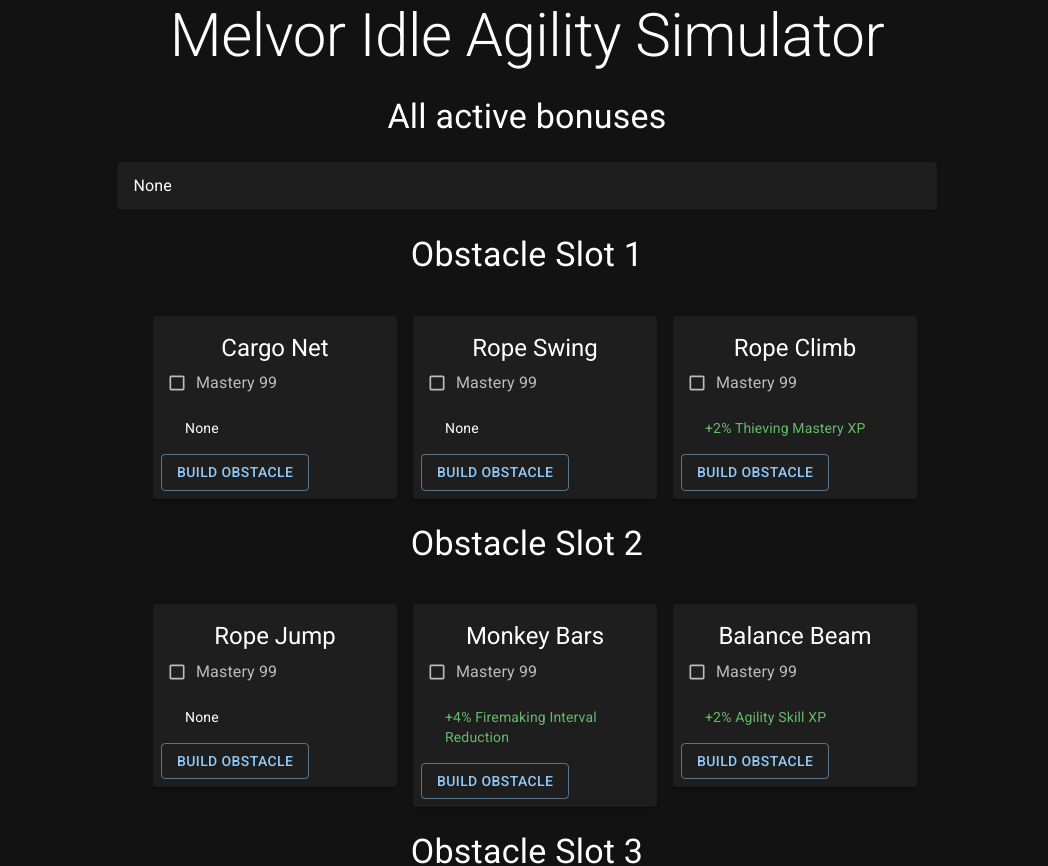
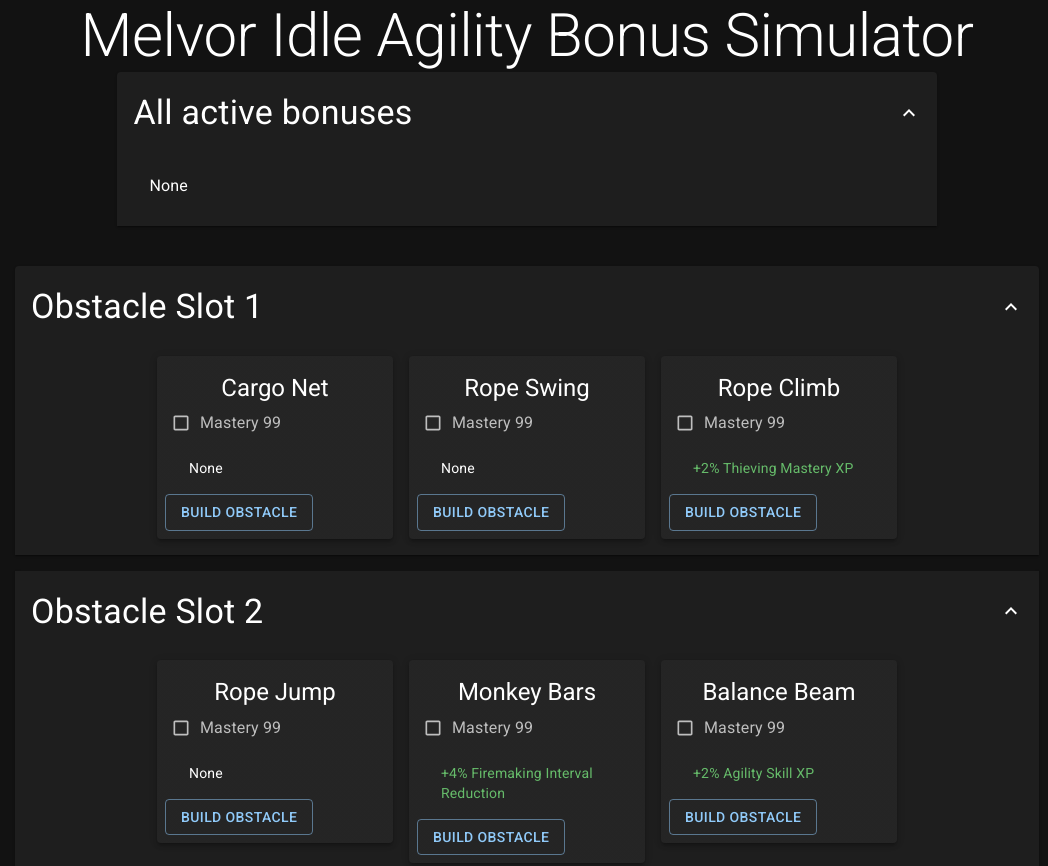
Before and after one commit to busisd/melvor-agility-sim, a React (Create React App) app: page / in a window 1280 px wide. Shown: the top 866 px of the page, without its empty margins (113-1161 px from the left). Built offline with nearby package versions, Linux system fonts and the light colour scheme.

Commit message:
Added expandable sections

```diff
--- a/package.json
+++ b/package.json
@@ -6,6 +6,7 @@
     "@emotion/react": "^11.9.0",
     "@emotion/styled": "^11.8.1",
     "@fontsource/roboto": "^4.5.5",
+    "@mui/icons-material": "^5.8.4",
     "@mui/material": "^5.6.3",
     "@reduxjs/toolkit": "^1.8.3",
     "@testing-library/jest-dom": "^5.16.4",
--- a/public/index.html
+++ b/public/index.html
@@ -24,7 +24,7 @@
       work correctly both with client-side routing and a non-root public URL.
       Learn how to configure a non-root public URL by running `npm run build`.
     -->
-    <title>Melvor Agility Sim</title>
+    <title>Melvor Agility Simulator</title>
   </head>
   <body>
     <noscript>You need to enable JavaScript to run this app.</noscript>
--- a/src/components/App.tsx
+++ b/src/components/App.tsx
@@ -1,7 +1,6 @@
 import { obstacleData } from "data/data";
 import { createContext } from "react";
 import { store } from "state/store";
-
 import { Provider } from "react-redux";
 import MainPage from "./mainpage/MainPage";
 
--- a/src/components/bonussummary/BonusSummary.tsx
+++ b/src/components/bonussummary/BonusSummary.tsx
@@ -1,5 +1,13 @@
-import { Card, List, ListItem, ListItemText } from "@mui/material";
+import {
+  Accordion,
+  AccordionDetails,
+  AccordionSummary,
+  List,
+  ListItem,
+  ListItemText,
+} from "@mui/material";
 import { ObstacleContext } from "components/App";
+import { SubTitle } from "components/shared/SubTitle";
 import {
   BonusType,
   BonusTypeKey,
@@ -10,6 +18,7 @@ import isNil from "lodash/isNil";
 import { useContext, useMemo } from "react";
 import { useAppSelector } from "state/store";
 import { BonusString } from "../shared/BonusString";
+import ExpandMoreIcon from "@mui/icons-material/ExpandMore";
 
 const trimPercentStr = (str: string) => str.replace("%", "").trim();
 
@@ -74,7 +83,11 @@ export const BonusSummary = () => {
   }, [mastery, obstacles, selected]);
 
   return (
-    <Card sx={{ width: "80%" }}>
+    <Accordion sx={{ width: "80%" }} defaultExpanded>
+      <AccordionSummary expandIcon={<ExpandMoreIcon />}>
+        <SubTitle>All active bonuses</SubTitle>
+      </AccordionSummary>
+      <AccordionDetails>
         {combinedBonuses.length === 0 ? (
           <List dense>
             <ListItem>None</ListItem>
@@ -88,6 +101,7 @@ export const BonusSummary = () => {
             ))}
           </List>
         )}
-    </Card>
+      </AccordionDetails>
+    </Accordion>
   );
 };
--- a/src/components/mainpage/MainPage.tsx
+++ b/src/components/mainpage/MainPage.tsx
@@ -6,7 +6,6 @@ import {
   Typography,
 } from "@mui/material";
 import { OptionCardGrid } from "components/optioncard/OptionCardGrid";
-import { SubTitle } from "components/shared/SubTitle";
 import { BonusSummary } from "components/bonussummary/BonusSummary";
 
 const darkTheme = createTheme({
@@ -26,8 +25,9 @@ function MainPage() {
           sx={{ px: "10vw" }}
           alignItems="center"
         >
-          <Typography variant="h2">Melvor Idle Agility Simulator</Typography>
-          <SubTitle>All active bonuses</SubTitle>
+          <Typography variant="h2">
+            Melvor Idle Agility Bonus Simulator
+          </Typography>
           <BonusSummary />
           <OptionCardGrid />
         </Stack>
--- a/src/components/optioncard/OptionCard.tsx
+++ b/src/components/optioncard/OptionCard.tsx
@@ -81,6 +81,7 @@ export const OptionCard = ({
 
   return (
     <Card
+      elevation={3}
       sx={{
         backgroundColor: selected ? "grey.800" : "background.default",
       }}
--- a/src/components/optioncard/OptionCardGrid.tsx
+++ b/src/components/optioncard/OptionCardGrid.tsx
@@ -1,18 +1,45 @@
-import { Grid } from "@mui/material";
+import {
+  Accordion,
+  AccordionDetails,
+  AccordionSummary,
+  Box,
+  Grid,
+} from "@mui/material";
 import { ObstacleContext } from "components/App";
 import { SubTitle } from "components/shared/SubTitle";
 import { useContext } from "react";
 import { OptionCard } from "./OptionCard";
+import ExpandMoreIcon from "@mui/icons-material/ExpandMore";
+import { useAppSelector } from "state/store";
 
 const range = (length: number) => [...new Array(length).keys()];
+
+const OptionCardGridRowTitle = ({ rowIndex }: { rowIndex: number }) => {
+  const obstacles = useContext(ObstacleContext);
+  const selectedIndex = useAppSelector(
+    (state) => state.selectedObstacles[rowIndex]
+  );
+
+  return (
+    <SubTitle>
+      Obstacle Slot {rowIndex + 1}
+      {selectedIndex !== null
+        ? ` - ${obstacles[rowIndex][selectedIndex].name}`
+        : ""}
+    </SubTitle>
+  );
+};
 
 const OptionCardGridRow = ({ rowIndex }: { rowIndex: number }) => {
   const obstacles = useContext(ObstacleContext);
   const rowLength = obstacles[rowIndex].length;
 
   return (
-    <>
-      <SubTitle>Obstacle Slot {rowIndex + 1}</SubTitle>
+    <Accordion className="test123" defaultExpanded sx={{ width: "100%" }}>
+      <AccordionSummary expandIcon={<ExpandMoreIcon />}>
+        <OptionCardGridRowTitle rowIndex={rowIndex} />
+      </AccordionSummary>
+      <AccordionDetails>
         <Grid container justifyContent="center" spacing={2}>
           {range(rowLength).map((_i, index) => (
             <Grid item xs={3} key={index}>
@@ -20,7 +47,8 @@ const OptionCardGridRow = ({ rowIndex }: { rowIndex: number }) => {
             </Grid>
           ))}
         </Grid>
-    </>
+      </AccordionDetails>
+    </Accordion>
   );
 };
 
@@ -28,22 +56,11 @@ export const OptionCardGrid = () => {
   const obstacles = useContext(ObstacleContext);
   const rows = obstacles.length;
 
-  console.log(
-    obstacles.map((obstacleRow) =>
-      Object.fromEntries(
-        obstacleRow.map((_obstacle, index): [string, boolean] => [
-          index.toString(),
-          false,
-        ])
-      )
-    )
-  );
-
   return (
-    <>
+    <Box>
       {range(rows).map((_i, index) => (
         <OptionCardGridRow rowIndex={index} key={index} />
       ))}
-    </>
+    </Box>
   );
 };
--- a/src/components/shared/SubTitle.tsx
+++ b/src/components/shared/SubTitle.tsx
@@ -2,5 +2,7 @@ import { Typography } from "@mui/material";
 import { ReactNode } from "react";
 
 export const SubTitle = ({ children }: { children: ReactNode }) => (
-  <Typography variant="h4">{children}</Typography>
+  <Typography variant="h4" sx={{ py: 0 }}>
+    {children}
+  </Typography>
 );
```
Also changed, not shown: 1 other file (tests, documents, lock files or other folders). Lines whose indentation alone changed are shown as unchanged.
